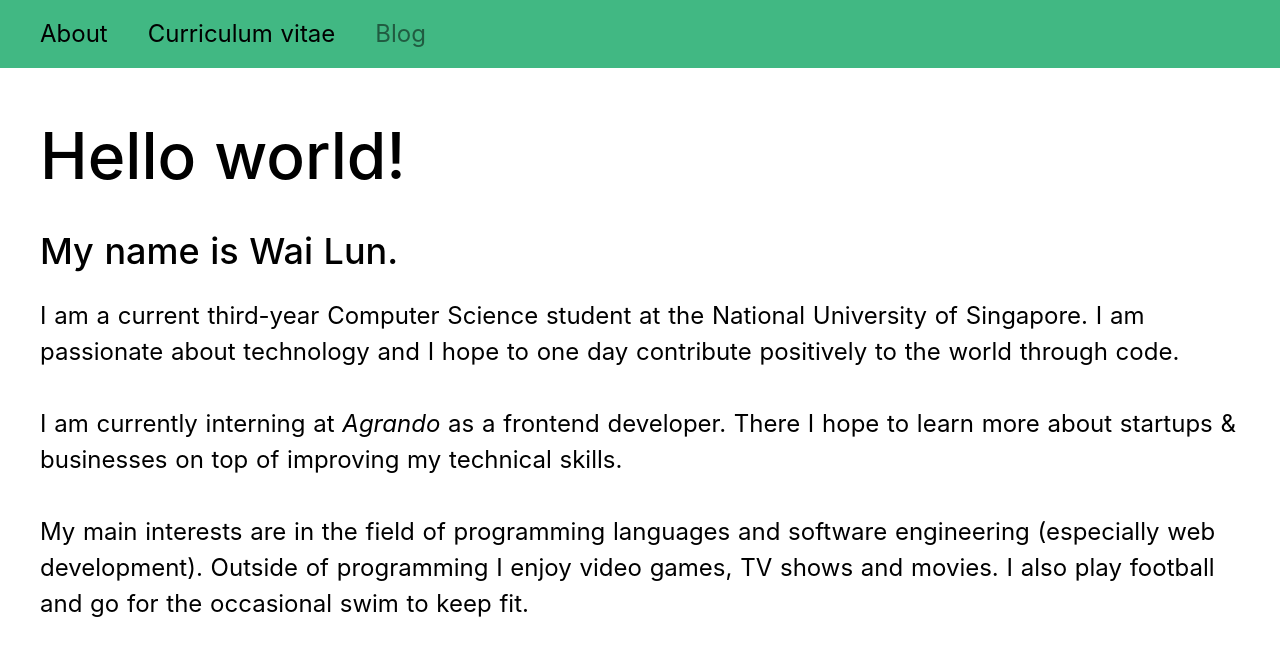
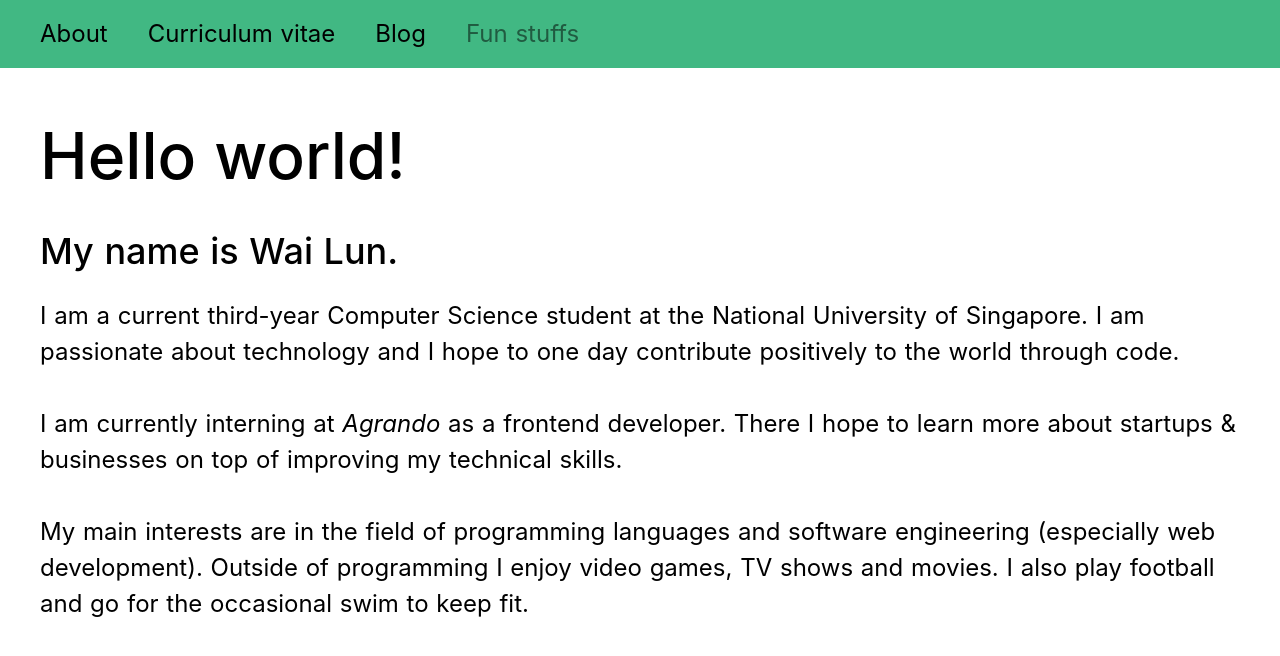
Before and after one commit to wailunlim/my-new-site, a Nuxt app: page / in a window 1280 px wide. Shown: the top 656 px of the page. Built offline with nearby package versions, Linux system fonts and the light colour scheme.

Commit message:
Add blog to navbar

```diff
--- a/layouts/default.vue
+++ b/layouts/default.vue
@@ -20,7 +20,8 @@ export default {
       navs: [
         { name: 'About', to: '/' },
         { name: 'Curriculum vitae', to: '/curriculum-vitae' },
-        { name: 'Blog', to: '' } // empty string to disable navigation
+        { name: 'Blog', to: '/blog' },
+        { name: 'Fun stuffs', to: '' } // empty string to disable navigation
       ]
     }
   }
```
